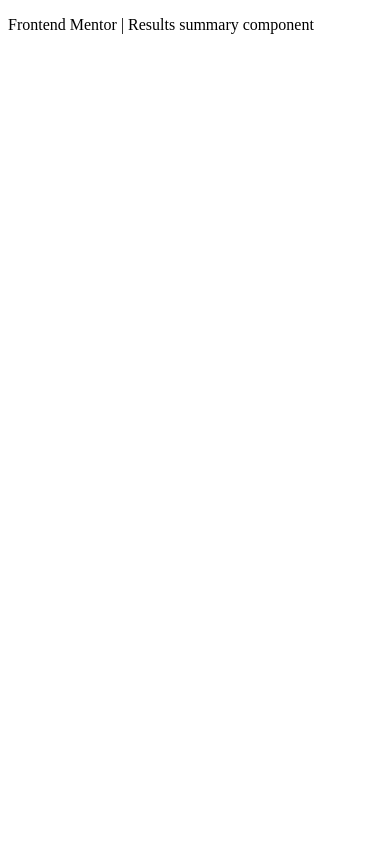
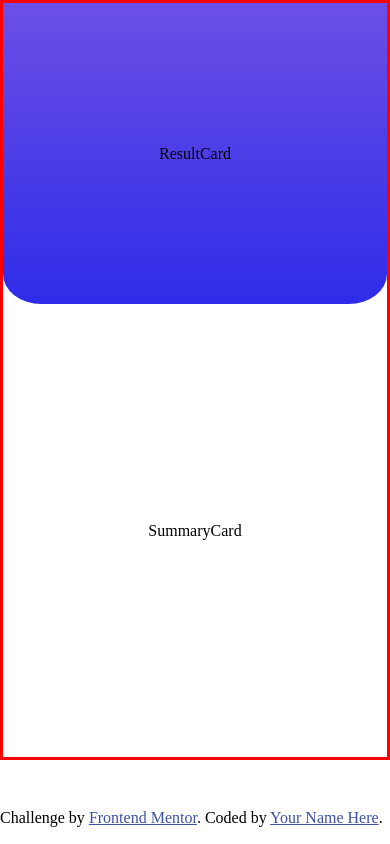
Before and after one commit to Gromzi/frontend-mentor-challenges, a React (Vite) app in the folder results-summary-component/: page / in a window 390 px wide. Built offline with nearby package versions, Linux system fonts and the light colour scheme.

Commit message:
Create basic structure of the mobile layout

```diff
--- a/results-summary-component/index.html
+++ b/results-summary-component/index.html
@@ -6,7 +6,7 @@
       rel="icon"
       type="image/png"
       sizes="32x32"
-      href="./assets/images/favicon-32x32.png"
+      href="./src/assets/images/favicon-32x32.png"
     />
     <meta
       name="viewport"
--- a/results-summary-component/package.json
+++ b/results-summary-component/package.json
@@ -22,6 +22,7 @@
     "eslint": "^8.38.0",
     "eslint-plugin-react-hooks": "^4.6.0",
     "eslint-plugin-react-refresh": "^0.3.4",
+    "sass": "^1.63.4",
     "typescript": "^5.0.2",
     "vite": "^4.3.9"
   }
--- a/results-summary-component/src/App.tsx
+++ b/results-summary-component/src/App.tsx
@@ -1,7 +1,12 @@
+import Attribution from './components/Attribution'
+import ResultsSummaryComponent from './components/ResultsSummaryComponent'
+
 function App() {
   return (
     <>
-      <p>Frontend Mentor | Results summary component</p>
+      <ResultsSummaryComponent />
+
+      <Attribution />
     </>
   )
 }
--- /dev/null
+++ b/results-summary-component/src/components/Attribution.tsx
@@ -0,0 +1,16 @@
+const Attribution = () => {
+  return (
+    <div className="attribution">
+      Challenge by{' '}
+      <a
+        href="https://www.frontendmentor.io?ref=challenge"
+        target="_blank"
+      >
+        Frontend Mentor
+      </a>
+      . Coded by <a href="#">Your Name Here</a>.
+    </div>
+  )
+}
+
+export default Attribution
--- /dev/null
+++ b/results-summary-component/src/components/ResultCard.tsx
@@ -0,0 +1,5 @@
+const ResultCard = () => {
+  return <div className="resultCard">ResultCard</div>
+}
+
+export default ResultCard
--- /dev/null
+++ b/results-summary-component/src/components/ResultsSummaryComponent.tsx
@@ -0,0 +1,13 @@
+import ResultCard from './ResultCard'
+import SummaryCard from './SummaryCard'
+
+const ResultsSummaryComponent = () => {
+  return (
+    <div className="mainContainer">
+      <ResultCard />
+      <SummaryCard />
+    </div>
+  )
+}
+
+export default ResultsSummaryComponent
--- /dev/null
+++ b/results-summary-component/src/components/SummaryCard.tsx
@@ -0,0 +1,5 @@
+const SummaryCard = () => {
+  return <div className="summaryCard">SummaryCard</div>
+}
+
+export default SummaryCard
--- a/results-summary-component/src/main.tsx
+++ b/results-summary-component/src/main.tsx
@@ -1,6 +1,7 @@
 import React from 'react'
 import ReactDOM from 'react-dom/client'
 import App from './App.tsx'
+import './styles/app.scss'
 
 ReactDOM.createRoot(
   document.getElementById('root') as HTMLElement
--- /dev/null
+++ b/results-summary-component/src/styles/app.scss
@@ -0,0 +1,54 @@
+body {
+  margin: 0;
+}
+
+.mainContainer {
+  width: 100vw;
+  height: 90svh;
+
+  display: flex;
+  flex-direction: column;
+
+  justify-content: start;
+  align-items: center;
+
+  box-sizing: border-box;
+  border: 3px solid red;
+
+  .resultCard {
+    width: 100%;
+    height: 40%;
+
+    display: flex;
+    flex-direction: column;
+    justify-content: center;
+    align-items: center;
+
+    background-image: linear-gradient(#6c4fe5, #2e2ce9);
+
+    border-bottom-left-radius: 10%;
+    border-bottom-right-radius: 10%;
+  }
+
+  .summaryCard {
+    width: 100%;
+    height: 60%;
+
+    display: flex;
+    flex-direction: column;
+    justify-content: center;
+    align-items: center;
+  }
+}
+
+.attribution {
+  // display: none;
+  position: absolute;
+  bottom: 2svh;
+  font-size: 16px;
+  text-align: center;
+
+  a {
+    color: hsl(228, 45%, 44%);
+  }
+}
```
Also changed, not shown: 1 other file (tests, documents, lock files or other folders).
